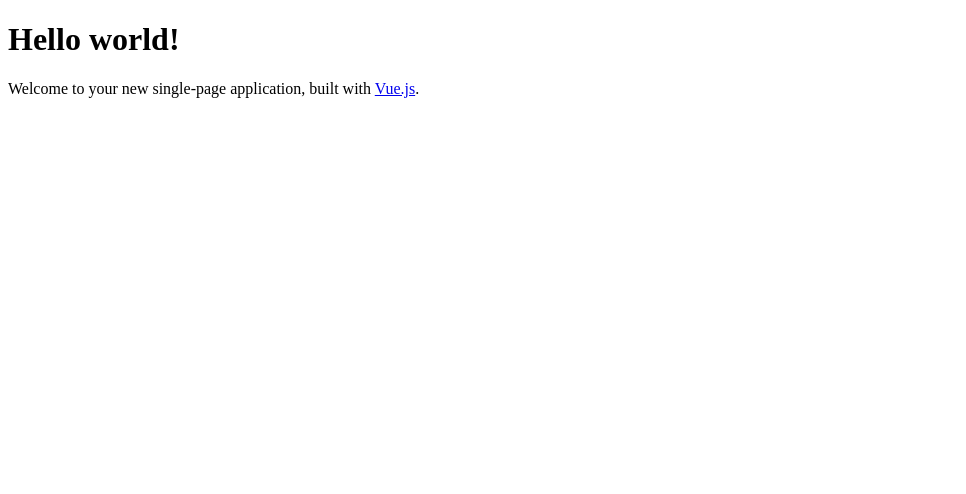
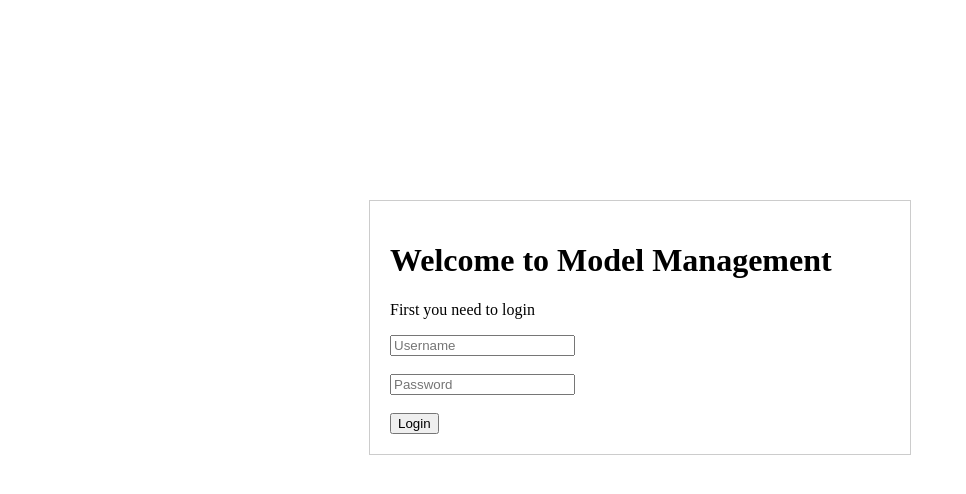
Before and after one commit to Sarahkfenger/ModelsManagement, a Vue app in the folder VueModel/: page / in a window 1280 px wide. Shown: the top 494 px of the page, without its empty margins (0-966 px from the left). Built offline with nearby package versions, Linux system fonts and the light colour scheme.

Commit message:
Tilføjet loginSide

```diff
--- a/VueModel/src/components/Home.vue
+++ b/VueModel/src/components/Home.vue
@@ -1,7 +1,14 @@
 <template>
-    <div class="home">
-        <h1>{{ msg }}</h1>
-        <p>Welcome to your new single-page application, built with <a href="https://vuejs.org" target="_blank">Vue.js</a>.</p>
+    <div class="home" id="login">
+        <h1>Welcome to Model Management</h1>
+        <p>First you need to login</p>
+        <input type="text" name="username" v-model="input.username" placeholder="Username"/>
+        <br/>
+        <br/>
+        <input type="password" name="password" v-model="input.password" placeholder="Password"/>
+        <br/>
+        <br/>
+        <button type="button" v-on:click="login()">Login</button>
     </div>
 </template>
 
@@ -9,11 +16,45 @@
     export default {
         name: 'Home',
         props: {
-            msg: String
+        },
+        data() {
+            return {
+                input: {
+                    username: "",
+                    password: "",
+                }
+            }
+        },
+        methods: {
+            login() {
+                if (this.input.username != "" && this.input.password != "") {
+                    fetch('https://localhost:44368/api/Account/login', {
+                        method: 'POST',
+                        body: JSON.stringify({
+                            email: this.input.username,
+                            password: this.input.password
+                        }),
+                        headers: new Headers({
+                            'Content-Type': 'application/json'
+                        })
+                    }).then(res => res.json().then(token => {
+                        localStorage.setItem("token", token.jwt);
+
+                    }))
+                }
+            }
         }
-    };
+    }
 </script>
 
 <!-- Add "scoped" attribute to limit CSS to this component only -->
 <style scoped>
+    #login {
+        width: 500px;
+        border: 1px solid #CCCCCC;
+        background-color: #FFFFFF;
+        margin: auto;
+        margin-top: 200px;
+        padding: 20px;
+    }
 </style>
```
Also changed, not shown: 7 other files (tests, documents, lock files or other folders).
